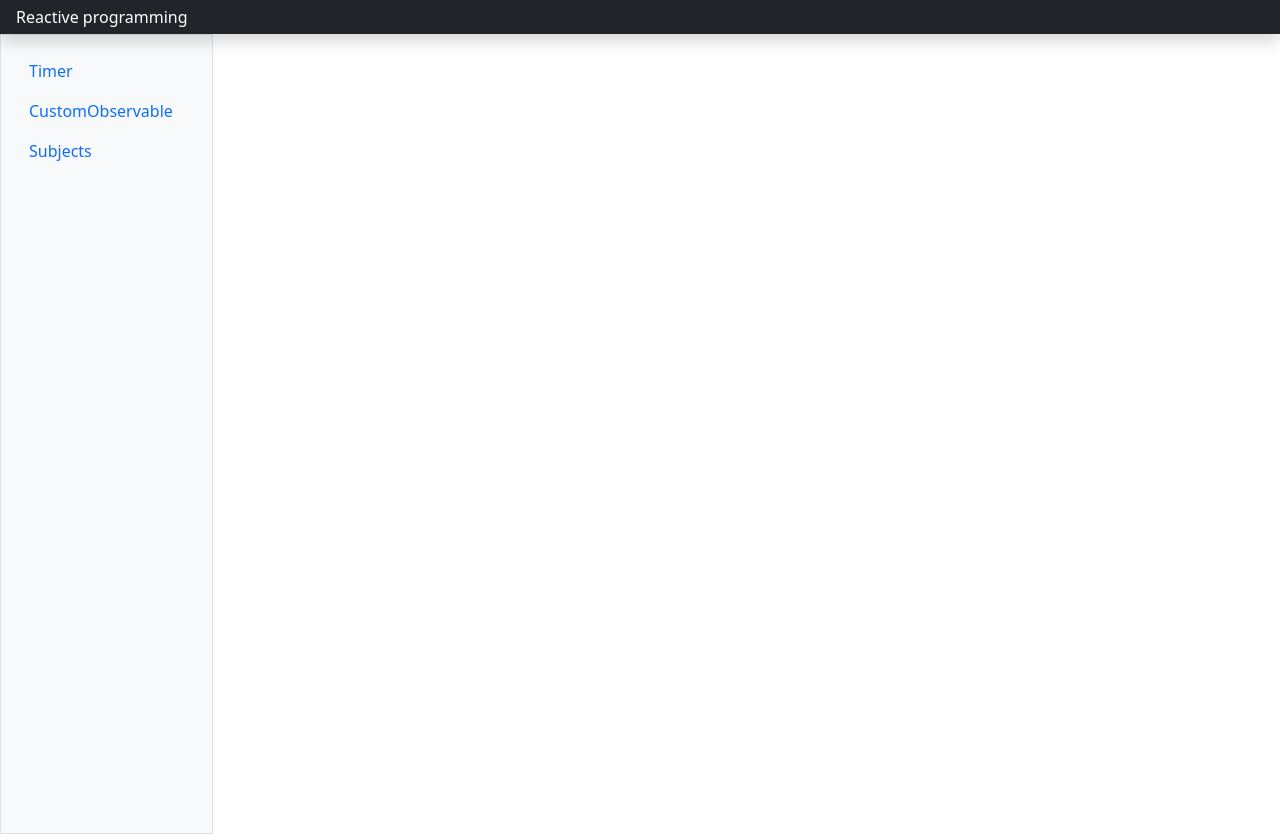
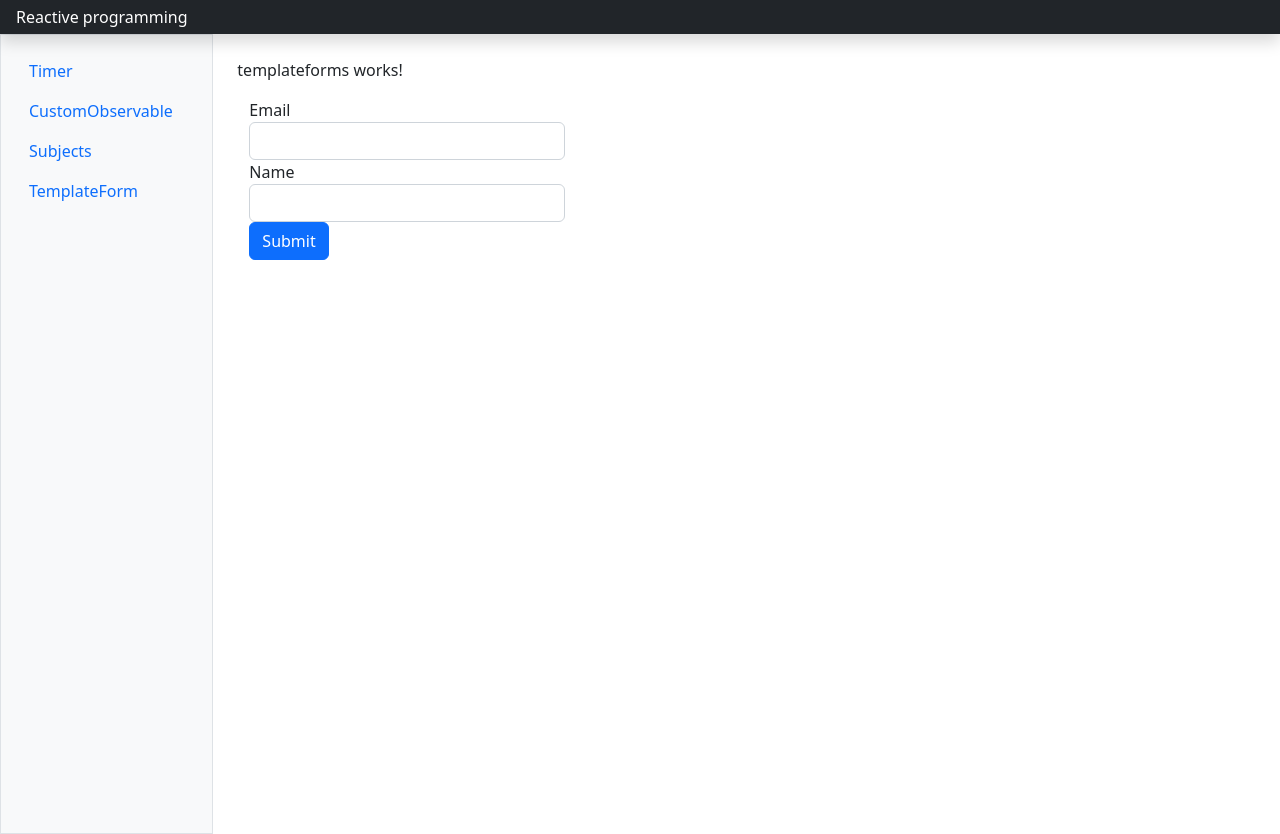
Before and after one commit to abhijeetshende/ReactiveProgrammingBasic, an Angular app: page /templateForm in a window 1280 px wide. Before the commit this address led to /. Built offline with nearby package versions, Linux system fonts and the light colour scheme.

Commit message:
template Form part 1

```diff
--- a/src/app/app-routing.module.ts
+++ b/src/app/app-routing.module.ts
@@ -2,12 +2,14 @@ import { NgModule } from '@angular/core';
 import { RouterModule, Routes } from '@angular/router';
 import { CustomObservableComponent } from './components/custom-observable/custom-observable.component';
 import { SubjectsComponent } from './components/subjects/subjects.component';
+import { TemplateformsComponent } from './components/templateforms/templateforms.component';
 import { TimerComponent } from './components/timer/timer.component';
 
 const routes: Routes = [
   {path:'timer',component:TimerComponent},
   {path:'customobserverable',component:CustomObservableComponent},
-  {path:'subjects',component:SubjectsComponent}
+  {path:'subjects',component:SubjectsComponent},
+  {path:'templateForm',component:TemplateformsComponent}
 ];
 
 @NgModule({
--- a/src/app/app.component.ts
+++ b/src/app/app.component.ts
@@ -22,7 +22,8 @@ export class AppComponent implements OnInit {
   tutorialLinks: sidebarLinks[] = [
     { linkname: 'Timer', routerLink: 'timer' },
     { linkname: 'CustomObservable', routerLink: 'customobserverable' },
-    { linkname: 'Subjects', routerLink: 'subjects' }
+    { linkname: 'Subjects', routerLink: 'subjects' },
+    { linkname: 'TemplateForm', routerLink: 'templateForm' }
   ];
 
 }
--- /dev/null
+++ b/src/app/components/templateforms/templateforms.component.html
@@ -0,0 +1,19 @@
+<p>templateforms works!</p>
+
+<div class="container">
+    <div class="row">
+        <div class="div col-4">
+            <form (ngSubmit)="submitForm(f)" #f="ngForm">
+                <div class="form-group">
+                    <label for="email">Email</label>
+                    <input type="text" class="form-control" name="email" id="email" aria-describedby="helpId" ngModel placeholder="">
+                </div>
+                <div class="form-group">
+                    <label for="name">Name</label>
+                    <input type="text" class="form-control" name="name" id="name" aria-describedby="helpId" ngModel placeholder="">
+                </div>
+                <button type="submit" class="btn btn-primary">Submit</button>
+            </form>
+        </div>
+    </div>
+</div>
--- /dev/null
+++ b/src/app/components/templateforms/templateforms.component.ts
@@ -0,0 +1,13 @@
+import { Component } from '@angular/core';
+import { NgForm } from '@angular/forms';
+
+@Component({
+  selector: 'app-templateforms',
+  templateUrl: './templateforms.component.html',
+  styleUrls: ['./templateforms.component.scss'],
+})
+export class TemplateformsComponent {
+  submitForm(form: NgForm) {
+    console.log(form);
+  }
+}
```
Also changed, not shown: src/app/app.module.ts (+6 -2 lines), src/app/components/templateforms/templateforms.component.scss (added), 1 other file (tests, documents, lock files or other folders).
